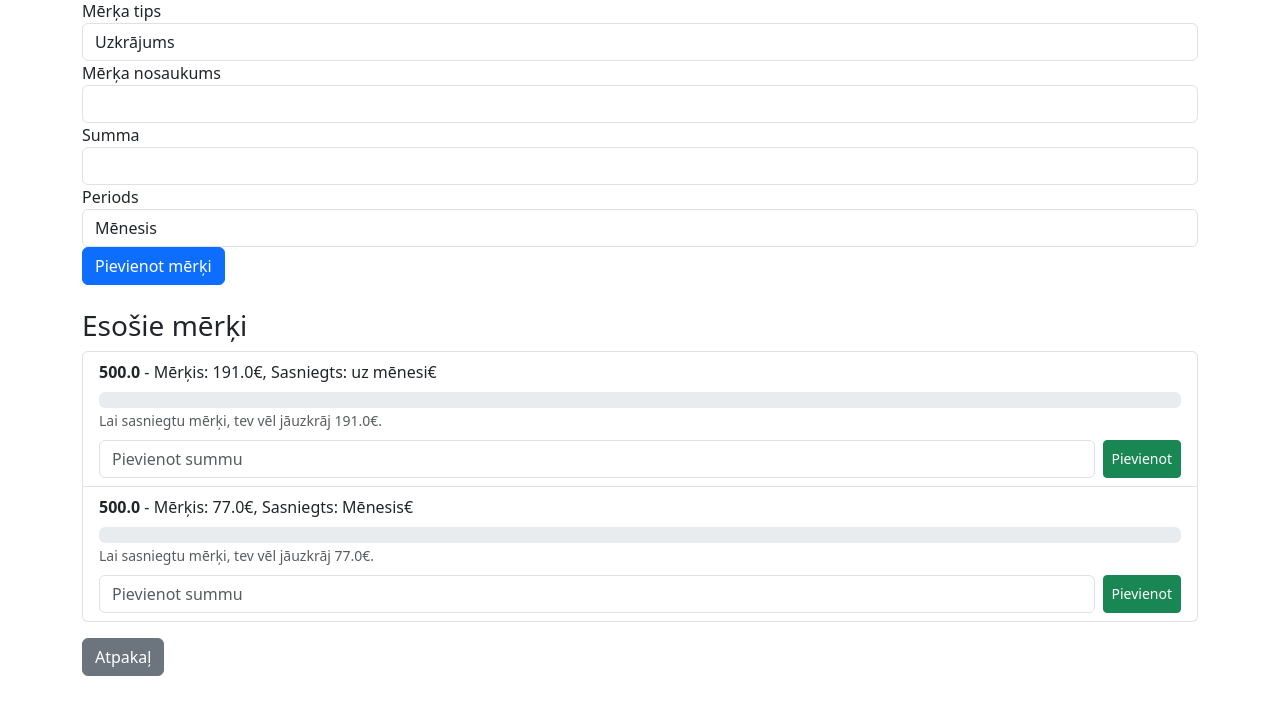
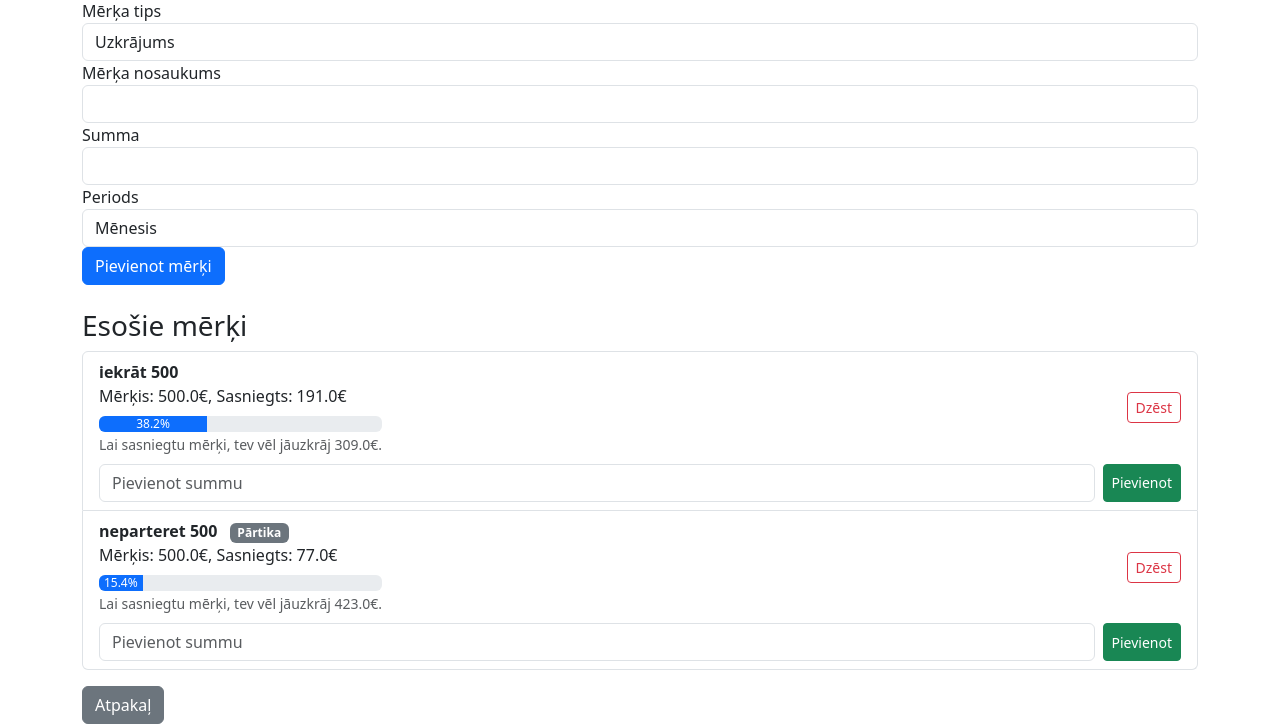
Before and after one commit to elinuklis/finansesProg, a Flask app: page /merki in a window 1280 px wide. Shown: the part 95-819 px from the top of the page. Before the commit the page ends 771 px from the top, so only its background shows below. Run offline with Flask 3, Linux system fonts and the light colour scheme; the visitor is signed in with stand-in values (Sample User, id 1); data comes from the database, SQL or seed files in the repository; both versions use the stored data as it was after the commit.

Commit message:
gandriz gatavs

```diff
--- a/app.py
+++ b/app.py
@@ -198,27 +198,55 @@ class FinansuApp:
         if 'user_id' not in session:
             return redirect(url_for('login'))
 
+        # Kategorijas, kuras var izvēlēties
         kategorijas = ['Pārtika', 'Transports', 'Īre', 'Izklaide', 'Apģērbs', 'Veselība', 'Izglītība', 'Sports', 'Dāvanas, ziedojumi', 'Rēķini', 'Cits']
+
+        # Iegūstam mērķus no datu bāzes, lai parādītu izvēlēs
+        merki = self.db.execute_query(
+            "SELECT merki_id, nosaukums FROM Merki WHERE user_id = ?",
+            (session['user_id'],), fetch_all=True
+        )
 
         if request.method == 'POST':
             summa = request.form['summa']
             kategorija = request.form['kategorija']
+            merki_id = request.form['merki_id']  # Ja ir izvēlēts mērķis
+
+            # Ja mērķis nav izvēlēts, ievietojam 'none'
+            if merki_id == "none":
+                merki_id = None
+            else:
+                merki_id = int(merki_id)  # Ja ir izvēlēts, pārveidojam to par skaitli
 
             datums = datetime.now().strftime("%Y-%m-%d %H:%M:%S")
 
+            # Pievienojam izdevumu datu bāzē, ieskaitot mērķi, ja tāds ir
             self.db.execute_query(
-                "INSERT INTO Izdevumi (user_id, summa, kategorija, datums) VALUES (?, ?, ?, ?)",
-                (session['user_id'], summa, kategorija, datums), commit=True)
+                "INSERT INTO Izdevumi (user_id, summa, kategorija, datums, merki_id) VALUES (?, ?, ?, ?, ?)",
+                (session['user_id'], summa, kategorija, datums, merki_id), commit=True)
+
+            # Ja ir izvēlēts mērķis, atjaunojam progresu
+            if merki_id:
+                self.db.execute_query(
+                    "UPDATE Merki SET pasreizeja_summa = pasreizeja_summa + ? WHERE merki_id = ? AND user_id = ?",
+                    (summa, merki_id, session['user_id']),
+                    commit=True
+                )
 
             flash("Izdevums veiksmīgi pievienots!", "success")
             return redirect(url_for('izdevumi'))
 
+        # Iegūstam visus izdevumus un arī to saistītos mērķus
         izdevumi = self.db.execute_query(
-            "SELECT izdevumi_id, summa, kategorija, datums FROM Izdevumi WHERE user_id = ?",
-            (session['user_id'],), fetch_all=True)
+            "SELECT Izdevumi.izdevumi_id, Izdevumi.summa, Izdevumi.kategorija, Izdevumi.datums, Merki.nosaukums AS merks "
+            "FROM Izdevumi "
+            "LEFT JOIN Merki ON Izdevumi.merki_id = Merki.merki_id "
+            "WHERE Izdevumi.user_id = ?",
+            (session['user_id'],), fetch_all=True
+)
 
 
-        return render_template('izdevumi.html', izdevumi=izdevumi, kategorijas=kategorijas)
+        return render_template('izdevumi.html', izdevumi=izdevumi, kategorijas=kategorijas, merki=merki)
 
     def merki(self):
         if 'user_id' not in session:
@@ -348,7 +376,7 @@ class FinansuApp:
             commit=True
         )
 
-        flash("Progresu atjaunināts!", "success")
+        flash("Progress  atjaunināts!", "success")
         return redirect(url_for('merki'))
 
 
--- a/templates/dashboard.html
+++ b/templates/dashboard.html
@@ -54,7 +54,7 @@
         <!-- Ienākumi -->
         <div class="col-md-4">
             <div class="card">
-                <div class="card-header bg-primary text-white">🤑 Ienākumi</div>
+                <div class="card-header bg-primary text-white"> Ienākumi</div>
                 <div class="card-body">
                     <ul class="list-group">
                         {% for ienakums in ienakumi %}
@@ -74,7 +74,7 @@
         <!-- Izdevumi -->
         <div class="col-md-4">
             <div class="card">
-                <div class="card-header bg-danger text-white">💸 Izdevumi</div>
+                <div class="card-header bg-danger text-white"> Izdevumi</div>
                 <div class="card-body">
                     <ul class="list-group">
                         {% for izdevums in izdevumi %}
@@ -91,7 +91,7 @@
         <!-- Mērķi -->
         <div class="col-md-4">
             <div class="card">
-                <div class="card-header bg-success text-white">🎯 Mērķi</div>
+                <div class="card-header bg-success text-white"> Mērķi</div>
                 <div class="card-body">
                     <ul class="list-group">
                         {% for merki in merki %}
--- a/templates/merki.html
+++ b/templates/merki.html
@@ -82,29 +82,48 @@
     <h3 class="mt-4">Esošie mērķi</h3>
     <ul class="list-group">
         {% for merkis in merki %}
-        {% if merkis[3] != 0 %}
-            {% set progress = (merkis[6] | float / merkis[3] | float * 100) | round(2) %}
+            {% set merka_summa = merkis[2] %}
+            {% set sasniegta_summa = merkis[3] %}
+            {% if merka_summa != 0 %}
+                {% set progress = (sasniegta_summa | float / merka_summa | float * 100) | round(2) %}
             {% else %}
                 {% set progress = 0 %}
             {% endif %}
+
             <li class="list-group-item">
-            <strong>{{ merkis[2] }}</strong> - Mērķis: {{ merkis[3] }}€, Sasniegts: {{ merkis[6] }}€
+                <div class="d-flex justify-content-between align-items-center">
+                    <div>
+                        <strong>{{ merkis[1] }}</strong>
+                        {% if merkis[5] %}
+                            <span class="badge bg-secondary ms-2">{{ merkis[5] }}</span>
+                        {% endif %}
+                        <br>
+                        Mērķis: {{ merka_summa }}€, Sasniegts: {{ sasniegta_summa }}€
                         <div class="progress mt-2">
                             <div class="progress-bar" role="progressbar" style="width: {{ progress }}%;" aria-valuenow="{{ progress }}" aria-valuemin="0" aria-valuemax="100">
                                 {{ progress }}%
                             </div>
                         </div>
-
-            {% if merkis[6] | float < merkis[3] | float %}
-                <small class="text-muted">Lai sasniegtu mērķi, tev vēl jāuzkrāj {{ (merkis[3] | float - merkis[6] | float) | round(2) }}€.</small>
+                        {% if sasniegta_summa < merka_summa %}
+                            <small class="text-muted">Lai sasniegtu mērķi, tev vēl jāuzkrāj {{ (merka_summa - sasniegta_summa) | round(2) }}€.</small>
                         {% else %}
                             <small class="text-success">Mērķis sasniegts!</small>
                         {% endif %}
+                    </div>
 
+                    <!-- Dzēšanas poga -->
+                    <form method="POST" action="{{ url_for('delete_merki', merki_id=merkis[0]) }}" onsubmit="return confirm('Vai tiešām vēlies dzēst šo mērķi?');">
+                        <button type="submit" class="btn btn-outline-danger btn-sm ms-3">Dzēst</button>
+                    </form>
+                </div>
+
+                {% if sasniegta_summa < merka_summa %}
+                    <!-- Tikai tad, ja nav sasniegts, rādām pievienošanas formu -->
                     <form method="POST" action="{{ url_for('update_progress', merki_id=merkis[0]) }}" class="mt-2 d-flex">
                         <input type="number" name="progress_amount" step="any" min="0" class="form-control me-2" placeholder="Pievienot summu" required>
                         <button type="submit" class="btn btn-success btn-sm">Pievienot</button>
                     </form>
+                {% endif %}
             </li>
         {% endfor %}
     </ul>
```
Also changed, not shown: templates/izdevumi.html (+16 -1 lines), finansesprogr1.db. Lines whose indentation alone changed are shown as unchanged.
